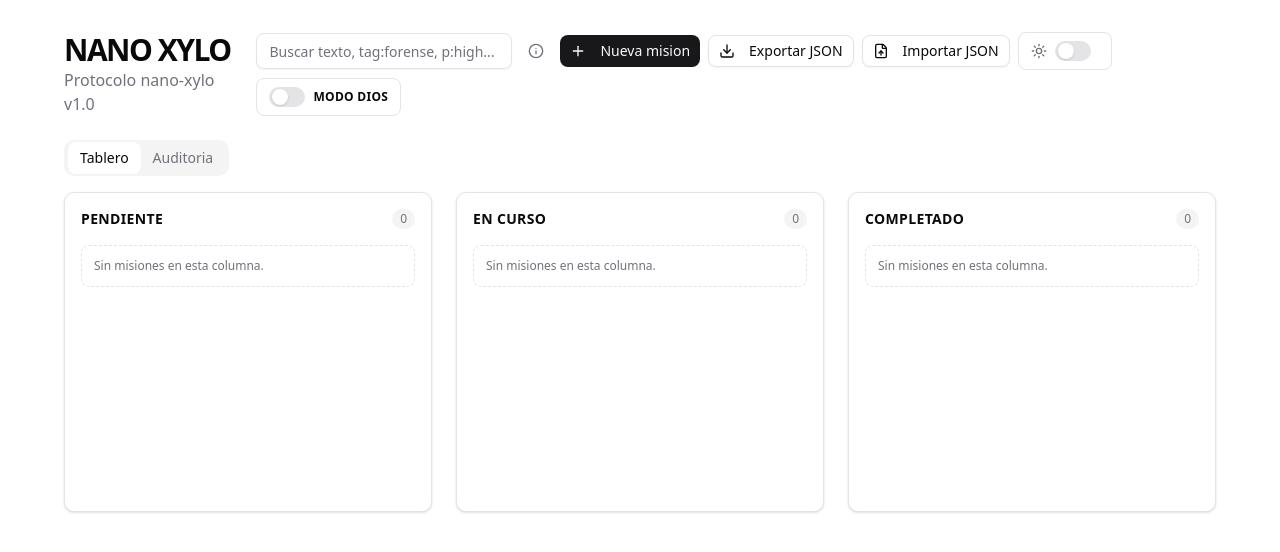
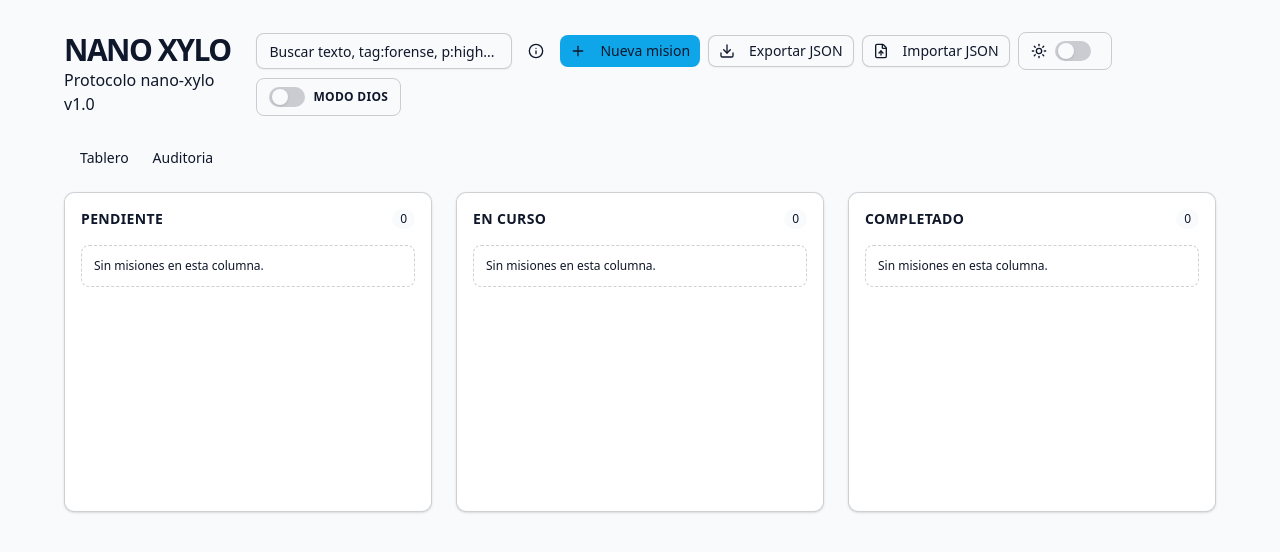
Before and after one commit to raul259/nano_xylo, a Next.js app: page / in a window 1280 px wide. Shown: the top 552 px of the page. Built offline with nearby package versions, Linux system fonts and the light colour scheme.

Commit message:
Actualiza colores, glow y exportación de Modo Dios

```diff
--- a/src/app/globals.css
+++ b/src/app/globals.css
@@ -48,71 +48,71 @@
 
 :root {
   --radius: 0.625rem;
-  --card: oklch(1 0 0);
-  --card-foreground: oklch(0.141 0.005 285.823);
-  --popover: oklch(1 0 0);
-  --popover-foreground: oklch(0.141 0.005 285.823);
-  --primary: oklch(0.21 0.006 285.885);
-  --primary-foreground: oklch(0.985 0 0);
-  --secondary: oklch(0.967 0.001 286.375);
-  --secondary-foreground: oklch(0.21 0.006 285.885);
-  --muted: oklch(0.967 0.001 286.375);
-  --muted-foreground: oklch(0.552 0.016 285.938);
-  --accent: oklch(0.967 0.001 286.375);
-  --accent-foreground: oklch(0.21 0.006 285.885);
-  --destructive: oklch(0.577 0.245 27.325);
-  --border: oklch(0.92 0.004 286.32);
-  --input: oklch(0.92 0.004 286.32);
-  --ring: oklch(0.705 0.015 286.067);
-  --chart-1: oklch(0.646 0.222 41.116);
-  --chart-2: oklch(0.6 0.118 184.704);
-  --chart-3: oklch(0.398 0.07 227.392);
-  --chart-4: oklch(0.828 0.189 84.429);
-  --chart-5: oklch(0.769 0.188 70.08);
-  --sidebar: oklch(0.985 0 0);
-  --sidebar-foreground: oklch(0.141 0.005 285.823);
-  --sidebar-primary: oklch(0.21 0.006 285.885);
-  --sidebar-primary-foreground: oklch(0.985 0 0);
-  --sidebar-accent: oklch(0.967 0.001 286.375);
-  --sidebar-accent-foreground: oklch(0.21 0.006 285.885);
-  --sidebar-border: oklch(0.92 0.004 286.32);
-  --sidebar-ring: oklch(0.705 0.015 286.067);
-  --background: oklch(1 0 0);
-  --foreground: oklch(0.141 0.005 285.823);
+  --card: #ffffff;
+  --card-foreground: #0f172a;
+  --popover: #ffffff;
+  --popover-foreground: #0f172a;
+  --primary: #0ea5e9;
+  --primary-foreground: #0f172a;
+  --secondary: #f8fafc;
+  --secondary-foreground: #0f172a;
+  --muted: #f8fafc;
+  --muted-foreground: #0f172a;
+  --accent: #0ea5e9;
+  --accent-foreground: #0f172a;
+  --destructive: #f43f5e;
+  --border: rgb(15 23 42 / 0.2);
+  --input: rgb(15 23 42 / 0.2);
+  --ring: #6366f1;
+  --chart-1: #0ea5e9;
+  --chart-2: #6366f1;
+  --chart-3: #f43f5e;
+  --chart-4: #38bdf8;
+  --chart-5: #1e293b;
+  --sidebar: #f8fafc;
+  --sidebar-foreground: #0f172a;
+  --sidebar-primary: #0ea5e9;
+  --sidebar-primary-foreground: #0f172a;
+  --sidebar-accent: #6366f1;
+  --sidebar-accent-foreground: #0f172a;
+  --sidebar-border: rgb(15 23 42 / 0.2);
+  --sidebar-ring: #6366f1;
+  --background: #f8fafc;
+  --foreground: #0f172a;
 }
 
 .dark {
-  --background: oklch(0.141 0.005 285.823);
-  --foreground: oklch(0.985 0 0);
-  --card: oklch(0.21 0.006 285.885);
-  --card-foreground: oklch(0.985 0 0);
-  --popover: oklch(0.21 0.006 285.885);
-  --popover-foreground: oklch(0.985 0 0);
-  --primary: oklch(0.92 0.004 286.32);
-  --primary-foreground: oklch(0.21 0.006 285.885);
-  --secondary: oklch(0.274 0.006 286.033);
-  --secondary-foreground: oklch(0.985 0 0);
-  --muted: oklch(0.274 0.006 286.033);
-  --muted-foreground: oklch(0.705 0.015 286.067);
-  --accent: oklch(0.274 0.006 286.033);
-  --accent-foreground: oklch(0.985 0 0);
-  --destructive: oklch(0.704 0.191 22.216);
-  --border: oklch(1 0 0 / 10%);
-  --input: oklch(1 0 0 / 15%);
-  --ring: oklch(0.552 0.016 285.938);
-  --chart-1: oklch(0.488 0.243 264.376);
-  --chart-2: oklch(0.696 0.17 162.48);
-  --chart-3: oklch(0.769 0.188 70.08);
-  --chart-4: oklch(0.627 0.265 303.9);
-  --chart-5: oklch(0.645 0.246 16.439);
-  --sidebar: oklch(0.21 0.006 285.885);
-  --sidebar-foreground: oklch(0.985 0 0);
-  --sidebar-primary: oklch(0.488 0.243 264.376);
-  --sidebar-primary-foreground: oklch(0.985 0 0);
-  --sidebar-accent: oklch(0.274 0.006 286.033);
-  --sidebar-accent-foreground: oklch(0.985 0 0);
-  --sidebar-border: oklch(1 0 0 / 10%);
-  --sidebar-ring: oklch(0.552 0.016 285.938);
+  --background: #0f172a;
+  --foreground: #f8fafc;
+  --card: #1e293b;
+  --card-foreground: #f8fafc;
+  --popover: #1e293b;
+  --popover-foreground: #f8fafc;
+  --primary: #38bdf8;
+  --primary-foreground: #0f172a;
+  --secondary: #1e293b;
+  --secondary-foreground: #f8fafc;
+  --muted: #1e293b;
+  --muted-foreground: #f8fafc;
+  --accent: #38bdf8;
+  --accent-foreground: #0f172a;
+  --destructive: #fb7185;
+  --border: rgb(248 250 252 / 0.2);
+  --input: rgb(248 250 252 / 0.2);
+  --ring: #818cf8;
+  --chart-1: #38bdf8;
+  --chart-2: #818cf8;
+  --chart-3: #fb7185;
+  --chart-4: #0ea5e9;
+  --chart-5: #f8fafc;
+  --sidebar: #0f172a;
+  --sidebar-foreground: #f8fafc;
+  --sidebar-primary: #38bdf8;
+  --sidebar-primary-foreground: #0f172a;
+  --sidebar-accent: #818cf8;
+  --sidebar-accent-foreground: #0f172a;
+  --sidebar-border: rgb(248 250 252 / 0.2);
+  --sidebar-ring: #818cf8;
 }
 
 @layer base {
@@ -123,3 +123,28 @@
     @apply bg-background text-foreground;
   }
 }
+
+.godmode-glow {
+  position: relative;
+  isolation: isolate;
+}
+
+.godmode-glow::before {
+  content: "";
+  position: fixed;
+  inset: 12px;
+  border-radius: 24px;
+  pointer-events: none;
+  box-shadow:
+    0 0 0 1px color-mix(in oklab, var(--primary) 45%, transparent),
+    0 0 32px color-mix(in oklab, var(--primary) 35%, transparent),
+    0 0 120px color-mix(in oklab, var(--primary) 25%, transparent);
+  z-index: 1;
+}
+
+.godmode-switch-glow {
+  box-shadow:
+    0 0 0 1px color-mix(in oklab, var(--primary) 55%, transparent),
+    0 0 24px color-mix(in oklab, var(--primary) 35%, transparent),
+    0 0 64px color-mix(in oklab, var(--primary) 25%, transparent);
+}
--- a/src/app/page.tsx
+++ b/src/app/page.tsx
@@ -17,9 +17,12 @@ import {
   createAuditLog,
   getFromStorage,
   saveToStorage,
+  verifyLogChain,
   validateImportData,
 } from "@/lib/storage"
+import { sha256Hex } from "@/lib/hash"
 import { filterTasks, parseSearchQuery } from "@/lib/query"
+import { cn } from "@/lib/utils"
 import { Column } from "@/components/kanban/Column"
 import { CreateTask } from "@/components/kanban/CreateTask"
 import { AuditTable } from "@/components/audit/AuditTable"
@@ -64,12 +67,14 @@ export default function KanbanPage() {
   }, [])
 
   const persist = (data: BoardData) => {
-    setBoardData(data)
-    saveToStorage(data)
+    const normalized = saveToStorage(data)
+    setBoardData(normalized)
   }
 
   const addTask = (newTask: Task) => {
-    const newLog = createAuditLog("CREATE", newTask.titulo, newTask.id, undefined, newTask)
+    const newLog = createAuditLog("CREATE", newTask.titulo, newTask.id, undefined, newTask, {
+      prevHash: boardData.logs[0]?.hash,
+    })
     const newData = {
       tasks: [newTask, ...boardData.tasks],
       logs: [newLog, ...boardData.logs],
@@ -86,13 +91,22 @@ export default function KanbanPage() {
       updatedTask.titulo,
       updatedTask.id,
       previousTask,
-      updatedTask
+      updatedTask,
+      { prevHash: boardData.logs[0]?.hash }
     )
     const newData = {
       tasks: boardData.tasks.map((task) => (task.id === updatedTask.id ? updatedTask : task)),
       logs: [newLog, ...boardData.logs],
     }
     persist(newData)
+    if (
+      godMode &&
+      (previousTask.rubricaNota !== updatedTask.rubricaNota ||
+        previousTask.rubricaComentario !== updatedTask.rubricaComentario ||
+        previousTask.observacionesJavi !== updatedTask.observacionesJavi)
+    ) {
+      void exportData(newData)
+    }
     toast.success("Mision actualizada")
   }
 
@@ -104,7 +118,8 @@ export default function KanbanPage() {
       previousTask.titulo,
       taskId,
       previousTask,
-      undefined
+      undefined,
+      { prevHash: boardData.logs[0]?.hash }
     )
     const newData = {
       tasks: boardData.tasks.filter((task) => task.id !== taskId),
@@ -129,7 +144,8 @@ export default function KanbanPage() {
       taskToMove.titulo,
       taskId,
       taskToMove,
-      newTask
+      newTask,
+      { prevHash: boardData.logs[0]?.hash }
     )
 
     const updatedTasks = boardData.tasks.map((task) =>
@@ -156,6 +172,11 @@ export default function KanbanPage() {
       return matchesAction && matchesTask
     })
   }, [boardData.logs, auditAction, auditTaskId])
+
+  const logChainStatus = React.useMemo(
+    () => verifyLogChain(boardData.logs),
+    [boardData.logs]
+  )
 
   const handleCopySummary = async () => {
     const counts = filteredLogs.reduce<Record<AuditAction, number>>(
@@ -185,8 +206,12 @@ export default function KanbanPage() {
     }
   }
 
-  const handleExport = () => {
-    const blob = new Blob([JSON.stringify(boardData, null, 2)], {
+  const exportData = async (data: BoardData) => {
+    const hash = await sha256Hex(JSON.stringify(data))
+    const payload = hash
+      ? { data, meta: { hash, algo: "SHA-256" } }
+      : { data }
+    const blob = new Blob([JSON.stringify(payload, null, 2)], {
       type: "application/json",
     })
     const url = URL.createObjectURL(blob)
@@ -196,6 +221,10 @@ export default function KanbanPage() {
     anchor.click()
     URL.revokeObjectURL(url)
     toast.success("Exportacion lista")
+  }
+
+  const handleExport = async () => {
+    await exportData(boardData)
   }
 
   const handleImportClick = () => {
@@ -210,8 +239,20 @@ export default function KanbanPage() {
     setImportErrors(null)
     try {
       const content = await file.text()
-      const raw = JSON.parse(content)
-      const result = validateImportData(raw)
+      const parsed = JSON.parse(content)
+      const payload =
+        parsed && typeof parsed === "object" && "data" in parsed ? parsed : null
+      const rawData = payload ? (payload as { data: unknown }).data : parsed
+      if (payload && (payload as { meta?: { hash?: string } }).meta?.hash) {
+        const expected = (payload as { meta: { hash: string } }).meta.hash
+        const actual = await sha256Hex(JSON.stringify(rawData))
+        if (!actual || actual !== expected) {
+          setImportErrors(["El archivo fue modificado o no coincide con su hash."])
+          toast.error("Importacion con errores")
+          return
+        }
+      }
+      const result = validateImportData(rawData)
       if (!result.ok) {
         setImportErrors(result.errors)
         toast.error("Importacion con errores")
@@ -260,7 +301,12 @@ export default function KanbanPage() {
   }
 
   return (
-    <main className="min-h-screen bg-background p-4 md:p-8">
+    <main
+      className={cn(
+        "min-h-screen bg-background p-4 md:p-8",
+        godMode && "godmode-glow"
+      )}
+    >
       <div className="mx-auto flex max-w-6xl flex-col gap-6">
         <header className="flex flex-col gap-4 md:flex-row md:items-center md:justify-between">
           <div>
@@ -312,7 +358,12 @@ export default function KanbanPage() {
               onChange={handleImportChange}
             />
             <ThemeToggle />
-            <div className="flex items-center gap-2 rounded-md border px-3 py-2">
+            <div
+              className={cn(
+                "flex items-center gap-2 rounded-md border px-3 py-2 transition-shadow",
+                godMode && "godmode-switch-glow"
+              )}
+            >
               <Switch
                 checked={godMode}
                 onCheckedChange={setGodMode}
@@ -395,6 +446,15 @@ export default function KanbanPage() {
 
           <TabsContent value="audit">
             <div className="flex flex-col gap-4">
+              {logChainStatus.ok ? null : (
+                <Alert variant="destructive">
+                  <AlertTitle>Cadena de auditoria rota</AlertTitle>
+                  <AlertDescription>
+                    Se detecto un cambio en el historial. Revisa la integridad de los logs
+                    (entrada #{logChainStatus.index + 1}).
+                  </AlertDescription>
+                </Alert>
+              )}
               <div className="flex flex-wrap items-center gap-3">
                 <div className="w-56">
                   <Select
--- a/src/components/kanban/Column.tsx
+++ b/src/components/kanban/Column.tsx
@@ -102,7 +102,7 @@ function TaskCard({ task, godMode, onUpdateTask, onDeleteTask }: TaskCardProps)
       ref={setNodeRef}
       style={style}
       className={cn(
-        "bg-background flex flex-col gap-3 rounded-md border p-3 shadow-sm",
+        "bg-card text-card-foreground flex flex-col gap-3 rounded-md border p-3 shadow-sm",
         isDragging && "opacity-85"
       )}
     >
--- a/src/components/kanban/TaskFormDialog.tsx
+++ b/src/components/kanban/TaskFormDialog.tsx
@@ -13,6 +13,7 @@ import {
   taskFormSchema,
   type TaskFormValues,
 } from "@/lib/validation"
+import { createPublicId } from "@/lib/hash"
 import { Button } from "@/components/ui/button"
 import { Input } from "@/components/ui/input"
 import {
@@ -109,6 +110,7 @@ const buildTaskFromValues = (
   base?: Task,
   includeGodFields?: boolean
 ): Task => {
+  const id = base?.id ?? uuidv4()
   const extraTags = parseTags(values.tags ?? "")
   const fechaLimite = values.fechaLimite
     ? new Date(`${values.fechaLimite}T00:00:00`).toISOString()
@@ -117,7 +119,8 @@ const buildTaskFromValues = (
     typeof values.rubricaNota === "number" ? values.rubricaNota : undefined
 
   return {
-    id: base?.id ?? uuidv4(),
+    id,
+    publicId: base?.publicId ?? createPublicId(id),
     titulo: values.titulo.trim(),
     descripcion: values.descripcion?.trim() || undefined,
     prioridad: values.prioridad,
--- /dev/null
+++ b/src/lib/hash.ts
@@ -0,0 +1,30 @@
+export const fnv1a = (input: string) => {
+  let hash = 0x811c9dc5
+  for (let i = 0; i < input.length; i += 1) {
+    hash ^= input.charCodeAt(i)
+    hash +=
+      (hash << 1) +
+      (hash << 4) +
+      (hash << 7) +
+      (hash << 8) +
+      (hash << 24)
+  }
+  return (hash >>> 0).toString(16).padStart(8, "0")
+}
+
+export const createPublicId = (id: string) => `hx-${fnv1a(id)}`
+
+export const sha256Hex = async (input: string): Promise<string | null> => {
+  if (
+    typeof crypto === "undefined" ||
+    !crypto.subtle ||
+    typeof crypto.subtle.digest !== "function"
+  ) {
+    return null
+  }
+  const data = new TextEncoder().encode(input)
+  const hashBuffer = await crypto.subtle.digest("SHA-256", data)
+  return Array.from(new Uint8Array(hashBuffer))
+    .map((byte) => byte.toString(16).padStart(2, "0"))
+    .join("")
+}
--- a/src/lib/storage.ts
+++ b/src/lib/storage.ts
@@ -1,6 +1,7 @@
 import { v4 as uuidv4 } from "uuid"
 
 import type { AuditAction, AuditLog, BoardData, Priority, Task, TaskStatus } from "@/types"
+import { createPublicId, fnv1a } from "@/lib/hash"
 import { boardDataSchema, PRIORITIES, TASK_STATUSES } from "@/lib/validation"
 
 const STORAGE_KEY = "micro-trello-data"
@@ -78,8 +79,14 @@ const normalizeTask = (raw: LegacyTask): Task => {
         ? raw.dueDate
         : undefined
 
+  const id = raw.id && typeof raw.id === "string" ? raw.id : uuidv4()
+
   return {
-    id: raw.id && typeof raw.id === "string" ? raw.id : uuidv4(),
+    id,
+    publicId:
+      typeof raw.publicId === "string" && raw.publicId
+        ? raw.publicId
+        : createPublicId(id),
     titulo,
     descripcion,
     prioridad,
@@ -118,19 +125,84 @@ const normalizeLog = (raw: LegacyLog): AuditLog => {
           ? raw.taskTitle
           : "Sin titulo",
     userLabel: typeof raw.userLabel === "string" ? raw.userLabel : "Alumno/a",
+    prevHash: typeof raw.prevHash === "string" ? raw.prevHash : undefined,
+    hash: typeof raw.hash === "string" ? raw.hash : undefined,
     changes: Array.isArray(raw.changes) ? raw.changes : undefined,
   }
+}
+
+const buildLogHash = (log: Omit<AuditLog, "hash">) => {
+  return fnv1a(
+    JSON.stringify({
+      timestamp: log.timestamp,
+      accion: log.accion,
+      taskId: log.taskId,
+      taskTitulo: log.taskTitulo,
+      userLabel: log.userLabel,
+      changes: log.changes,
+      prevHash: log.prevHash,
+    })
+  )
+}
+
+const ensureLogChain = (logs: AuditLog[]) => {
+  const nextLogs = [...logs]
+  let prevHash: string | undefined
+
+  for (let i = nextLogs.length - 1; i >= 0; i -= 1) {
+    const log = nextLogs[i]
+    const withPrev: Omit<AuditLog, "hash"> = {
+      ...log,
+      prevHash,
+    }
+    const hash = buildLogHash(withPrev)
+    nextLogs[i] = { ...withPrev, hash }
+    prevHash = hash
+  }
+
+  return nextLogs
+}
+
+export const verifyLogChain = (
+  logs: AuditLog[]
+): { ok: true } | { ok: false; index: number } => {
+  let prevHash: string | undefined
+
+  for (let i = logs.length - 1; i >= 0; i -= 1) {
+    const log = logs[i]
+    if (log.prevHash !== prevHash) {
+      return { ok: false, index: i }
+    }
+    const expected = buildLogHash({
+      ...log,
+      prevHash,
+    })
+    if (log.hash !== expected) {
+      return { ok: false, index: i }
+    }
+    prevHash = expected
+  }
+
+  return { ok: true }
 }
 
 const normalizeBoardData = (data: BoardData): BoardData => {
   return {
     tasks: (data.tasks ?? []).map(normalizeTask),
-    logs: (data.logs ?? []).map(normalizeLog),
+    logs: ensureLogChain((data.logs ?? []).map(normalizeLog)),
   }
 }
 
-export const saveToStorage = (data: BoardData) => {
-  localStorage.setItem(STORAGE_KEY, JSON.stringify(data))
+export const saveToStorage = (data: BoardData): BoardData => {
+  const normalized: BoardData = {
+    tasks: data.tasks.map((task) => ({
+      ...task,
+      publicId: task.publicId || createPublicId(task.id),
+    })),
+    logs: ensureLogChain(data.logs),
+  }
+  localStorage.setItem(STORAGE_KEY, JSON.stringify(normalized))
+  return normalized
 }
 
 export const getFromStorage = (): BoardData => {
@@ -148,6 +220,7 @@ export const getFromStorage = (): BoardData => {
 type AuditLogOptions = {
   includeId?: boolean
   forceChanges?: AuditLog["changes"]
+  prevHash?: string
 }
 
 const buildDiff = (
@@ -205,14 +278,21 @@ export const createAuditLog = (
 ): AuditLog => {
   const changes = options?.forceChanges ?? buildDiff(accion, oldTask, newTask, options?.includeId)
 
-  return {
+  const baseLog: Omit<AuditLog, "hash"> = {
     id: uuidv4(),
     timestamp: new Date().toISOString(),
     accion,
     taskId,
     taskTitulo,
     userLabel: "Alumno/a",
+    prevHash: options?.prevHash,
     changes,
+  }
+  const hash = buildLogHash(baseLog)
+
+  return {
+    ...baseLog,
+    hash,
   }
 }
 
--- a/src/lib/validation.ts
+++ b/src/lib/validation.ts
@@ -16,11 +16,14 @@ export const auditLogSchema = z.object({
   taskId: z.string().min(1),
   taskTitulo: z.string().min(1),
   userLabel: z.string().min(1),
+  prevHash: z.string().optional(),
+  hash: z.string().optional(),
   changes: z.array(changeSchema).optional(),
 })
 
 export const taskSchema = z.object({
   id: z.string().min(1),
+  publicId: z.string().min(1).optional(),
   titulo: z.string().min(3),
   descripcion: z.string().optional(),
   prioridad: z.enum(PRIORITIES),
--- a/src/types.ts
+++ b/src/types.ts
@@ -4,6 +4,7 @@ export type Priority = "low" | "medium" | "high"
 
 export type Task = {
   id: string
+  publicId?: string
   titulo: string
   descripcion?: string
   prioridad: Priority
@@ -26,6 +27,8 @@ export type AuditLog = {
   taskId: string
   taskTitulo: string
   userLabel: string
+  prevHash?: string
+  hash?: string
   changes?: Array<{
     field: keyof Task | string
     oldValue?: unknown
```
Also changed, not shown: 1 other file (tests, documents, lock files or other folders).
